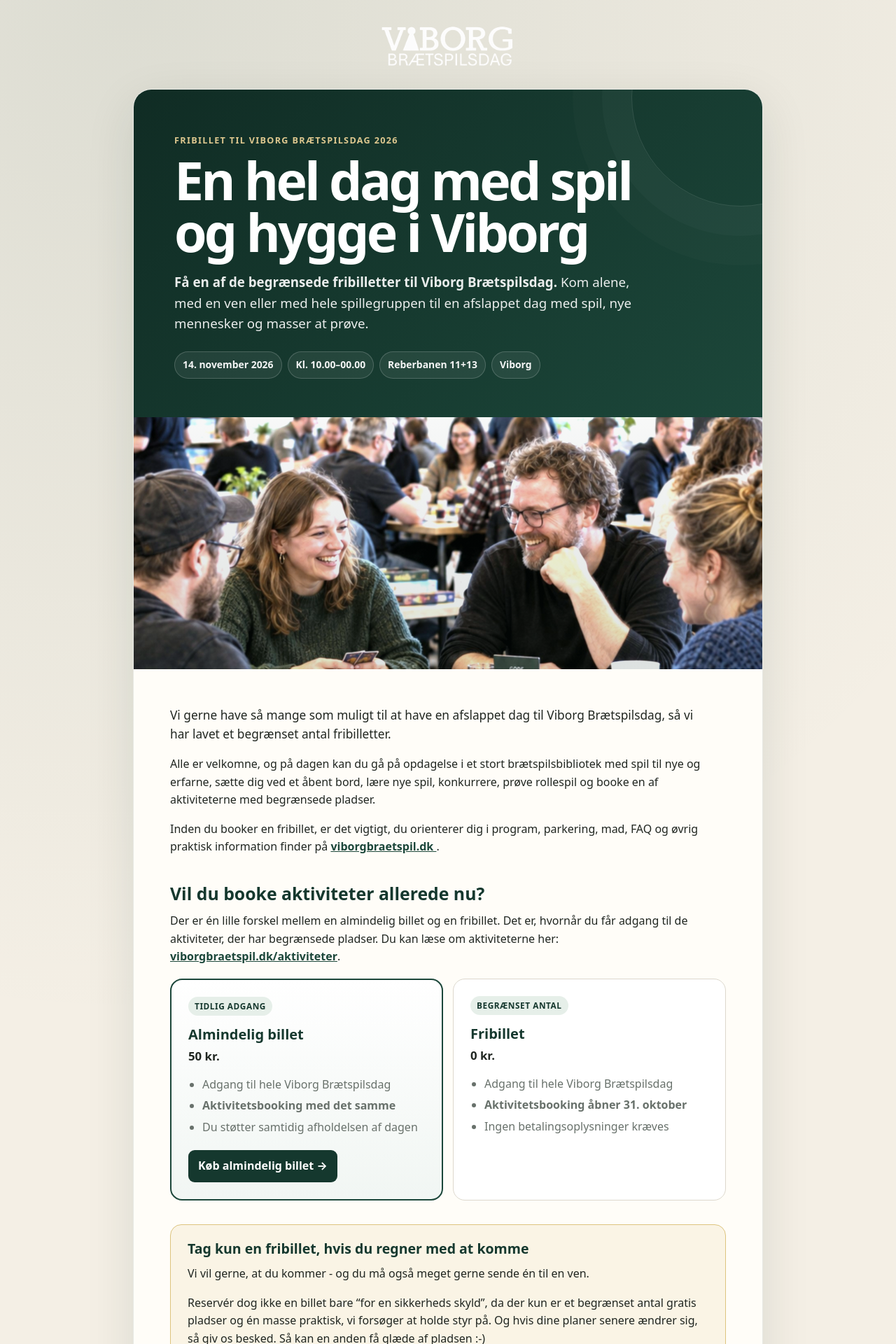
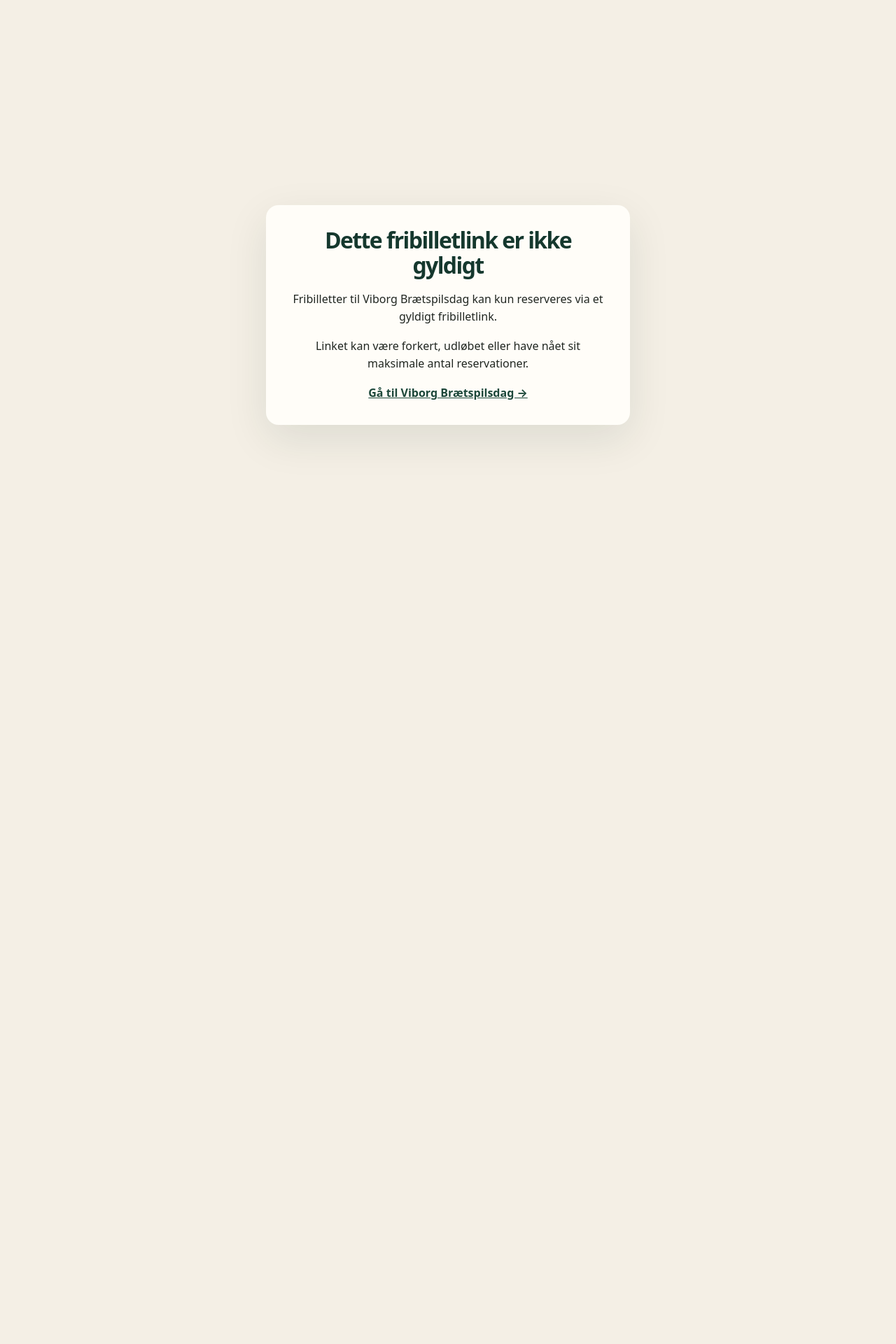
Before and after one commit to Andrejao/spilex, a Jekyll site: the page built from fribillet2.html, in a window 1280 px wide. Shown: the top 1920 px of the page at 70% size. Built offline with Jekyll 4.4.1, drawn with Linux system fonts in a browser that asks for light colours; after the commit the page ends 900 px from its top, so only the background shows below that; some of the changed text lies outside the part shown.

Commit message:
Update fribillet2.html

```diff
--- a/fribillet2.html
+++ b/fribillet2.html
@@ -5,7 +5,7 @@
 ---
 
 <!doctype html>
-<html lang="da">
+<html lang="da" class="access-pending">
 <head>
   <meta charset="utf-8">
 
@@ -176,6 +176,43 @@
       margin: 0 auto;
       padding: 28px 0 75px;
     }
+
+
+
+
+/* =========================================================
+   sikkerhed
+   ========================================================= */
+
+
+
+    html.access-pending body {
+  visibility: hidden;
+}
+
+.access-denied {
+  min-height: 100vh;
+  display: grid;
+  place-items: center;
+  padding: 24px;
+  background: #f4efe5;
+}
+
+.access-denied-card {
+  width: min(520px, 100%);
+  padding: 32px;
+  border-radius: 18px;
+  background: #fffdf8;
+  text-align: center;
+  box-shadow: 0 20px 60px rgba(18,49,39,.10);
+}
+
+.access-denied-card h1 {
+  color: #15382e;
+  font-size: 2rem;
+  line-height: 1.1;
+}
+
 
 /* =========================================================
    PARTNERE – kompakt og rolig visning
@@ -2746,21 +2830,63 @@
 
 
     /*
-      Formularen må stadig fungere,
-      selvom statustælleren fejler.
-
-      Serveren afgør altid ved POST,
-      om der faktisk er pladser.
+      Hvis vi ikke kan validere adgangskoden,
+      viser vi ikke fribilletsiden.
     */
 
-    availabilityMain.textContent =
-      "Der er et begrænset antal fribilletter.";
-
-    availabilitySub.textContent =
-      "Den aktuelle tæller kunne ikke hentes lige nu.";
-
+    console.error(
+      "Kunne ikke validere fribilletlink:",
+      error
+    );
+
+    denyAccess();
 
   }
+
+}
+
+
+
+/* ==========================================================
+   DENY FUNCTION
+   ========================================================== */
+
+
+function denyAccess() {
+
+  document.documentElement.classList.remove(
+    "access-pending"
+  );
+
+  document.body.innerHTML = `
+    <main class="access-denied">
+
+      <div class="access-denied-card">
+
+        <h1>
+          Dette fribilletlink er ikke gyldigt
+        </h1>
+
+        <p>
+          Fribilletter til Viborg Brætspilsdag
+          kan kun reserveres via et gyldigt
+          fribilletlink.
+        </p>
+
+        <p>
+          Linket kan være forkert,
+          udløbet eller have nået sit
+          maksimale antal reservationer.
+        </p>
+
+        <a href="https://viborgbraetspil.dk/">
+          Gå til Viborg Brætspilsdag →
+        </a>
+
+      </div>
+
+    </main>
+  `;
 
 }
 
```
Also changed, not shown: other parts of fribillet2.html (+89 -24 lines).
